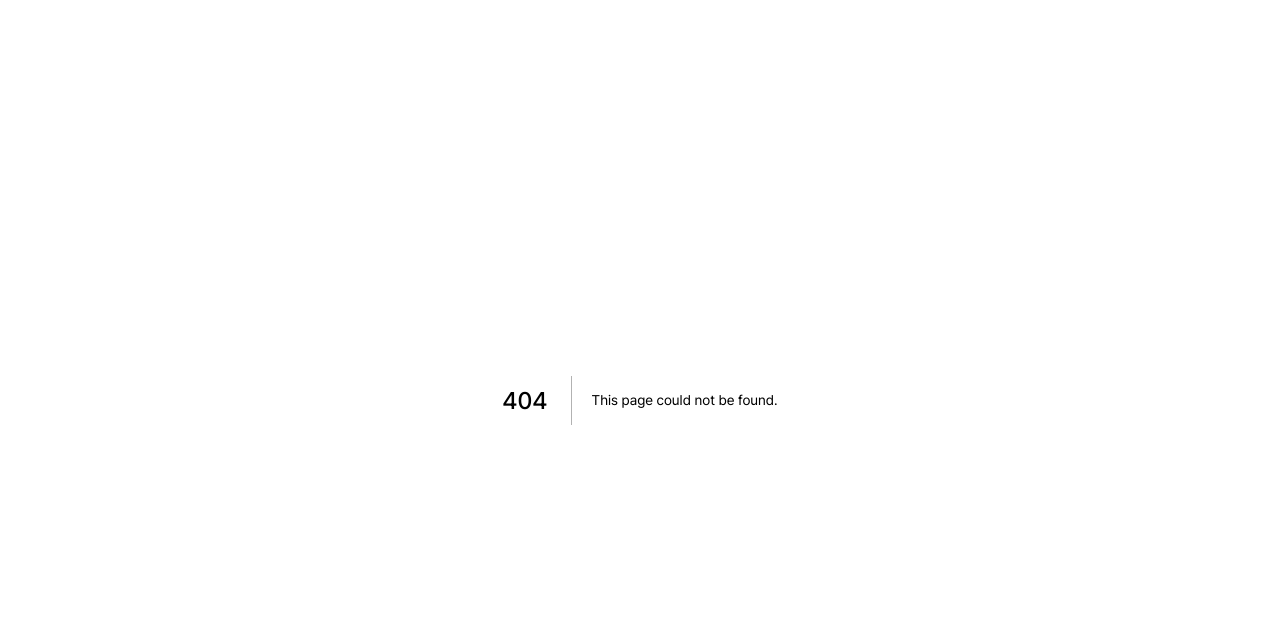
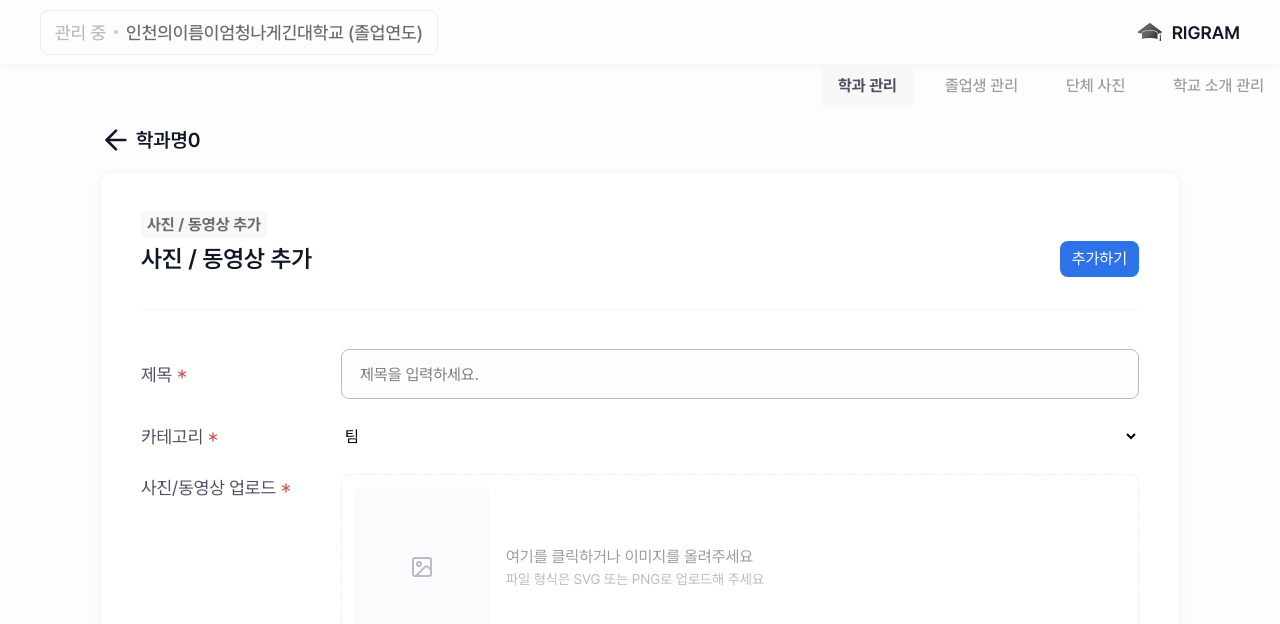
Before and after one commit to Photobit-RIGRAM/RIGRAM, a Next.js app: page /main/1/photo/1/add in a window 1280 px wide. Before the commit this address had no page. Shown: the top 624 px of the page. Built offline with nearby package versions, Linux system fonts and the light colour scheme.

Commit message:
[Feature] 사진 추가 페이지 레이아웃

```diff
--- /dev/null
+++ b/src/app/main/[schoolId]/photo/[department]/add/page.tsx
@@ -0,0 +1,89 @@
+import Badge from '@/components/badge';
+import Button from '@/components/button';
+import FileInput from '@/components/fileInput';
+import Input from '@/components/input';
+import { ArrowLeft, Asterisk } from 'lucide-react';
+
+export default function PhotoAddPage() {
+  const CATEGORY_OPTIONS = [
+    { value: 'team', label: '팀' },
+    { value: 'group', label: '단체' },
+    { value: 'club', label: '동아리' },
+    { value: 'event', label: '행사' },
+  ];
+
+  return (
+    <section className="relative bg-white w-full p-4 md:p-10 border border-gray-200 rounded-xl shadow-dropdown md:w-[1080px] md:min-h-[753px]">
+      {/* <div className="absolute left-0 top-0 transform -translate-y-12 flex justify-start items-center gap-1 text-gray-900">
+        <Button href={'/main'}>
+          <ArrowLeft className="w-8 h-8" />
+        </Button>
+        <h3 className="text-20 font-semibold">사진 / 동영상 추가하기</h3>
+      </div> */}
+      <header className="relative flex flex-col justify-start gap-1">
+        <ol className="flex justify-start items-center">
+          <li>
+            <Badge active>사진 / 동영상 추가</Badge>
+          </li>
+        </ol>
+        <h3 className="text-24 text-gray-900 font-semibold">사진 / 동영상 추가</h3>
+        <div className="absolute right-0 bottom-0 flex items-center gap-2">
+          <Button className="text-white bg-primary-700 rounded-lg px-3 py-1.5">추가하기</Button>
+        </div>
+      </header>
+      <span className="inline-block w-full h-px bg-gray-200 my-8" aria-hidden="true"></span>
+      <form className="flex flex-col gap-6">
+        <div className="flex justify-start items-center w-full">
+          <label
+            htmlFor="graduate-en-name"
+            className="shrink-0 flex justify-start items-center gap-0.5 text-16 text-gray-800 w-[100px] md:text-18 md:w-[200px]"
+          >
+            제목
+            <Asterisk className="text-red w-4 h-4" />
+          </label>
+          <Input
+            purpose="text"
+            // value={title}
+            // onChange={(e) => setTitle(e.target.value)}
+            placeholder="제목을 입력하세요."
+            className="w-full"
+          />
+        </div>
+        <div className="flex justify-start items-center w-full">
+          <label
+            htmlFor="school-year"
+            className="shrink-0 flex justify-start items-center gap-0.5 text-16 text-gray-800 w-[100px] md:text-18 md:w-[200px]"
+          >
+            카테고리
+            <Asterisk className="text-red w-4 h-4" />
+          </label>
+          <div className="flex-1 min-w-0">
+            <select
+              // value={category}
+              // onChange={(e) => setCategory(e.target.value)}
+              className="w-full"
+            >
+              {CATEGORY_OPTIONS.map((opt) => (
+                <option key={opt.value} value={opt.value}>
+                  {opt.label}
+                </option>
+              ))}
+            </select>
+          </div>
+        </div>
+        <div className="flex justify-start items-start">
+          <label
+            htmlFor="photo-upload"
+            className="shrink-0 flex justify-start items-center gap-0.5 text-16 text-gray-800 w-[100px] md:text-18 md:w-[200px]"
+          >
+            사진/동영상 업로드
+            <Asterisk className="text-red w-4 h-4" />
+          </label>
+          <div className="flex-1 min-w-0">
+            <FileInput id="photo-upload" size="lg" multiple />
+          </div>
+        </div>
+      </form>
+    </section>
+  );
+}
--- a/src/app/main/[schoolId]/photo/[department]/layout.tsx
+++ b/src/app/main/[schoolId]/photo/[department]/layout.tsx
@@ -1,7 +1,6 @@
 'use client';
 
 import Button from '@/components/button';
-import BottomTab from '@/components/tab/bottom';
 import { ArrowLeft } from 'lucide-react';
 import { useRouter } from 'next/navigation';
 
@@ -22,10 +21,6 @@ export default function PhotoListLayout({ children }: { children: React.ReactNod
       <main className="flex flex-col items-center gap-4 w-full h-full m-auto md:max-w-[1080px] md:gap-6">
         {children}
       </main>
-
-      <div className="fixed bottom-0 left-1/2 -translate-x-1/2 min-w-fit">
-        <BottomTab purpose="organization" />
-      </div>
     </div>
   );
 }
--- a/src/app/main/[schoolId]/photo/[department]/page.tsx
+++ b/src/app/main/[schoolId]/photo/[department]/page.tsx
@@ -1,6 +1,7 @@
 'use client';
 
 import Button from '@/components/button';
+import BottomTab from '@/components/tab/bottom';
 import { PHOTO_DATA } from '@/mock/mockData';
 import { Image, Images, Play } from 'lucide-react';
 import { useSearchParams } from 'next/navigation';
@@ -13,7 +14,7 @@ export default function PhotoListPage() {
     currentTab === 'all' ? PHOTO_DATA : PHOTO_DATA.filter((item) => item.category === currentTab);
 
   return (
-    <section className="flex flex-col gap-2 w-full h-full bg-white rounded-xl p-5 overflow-y-scroll scrollbar-hide md:p-6">
+    <section className="relative flex flex-col gap-2 w-full h-full bg-white rounded-xl p-5 overflow-y-scroll scrollbar-hide md:p-6">
       <header className="relative flex justify-between items-center md:px-6 md:py-4">
         <div className="flex flex-col gap-1.5">
           <h3 className="text-16 text-gray-900 font-semibold md:text-20">
@@ -44,6 +45,9 @@ export default function PhotoListPage() {
           </div>
         ))}
       </div>
+      <div className="fixed bottom-0 left-1/2 -translate-x-1/2 min-w-fit">
+        <BottomTab purpose="organization" />
+      </div>
     </section>
   );
 }
```
